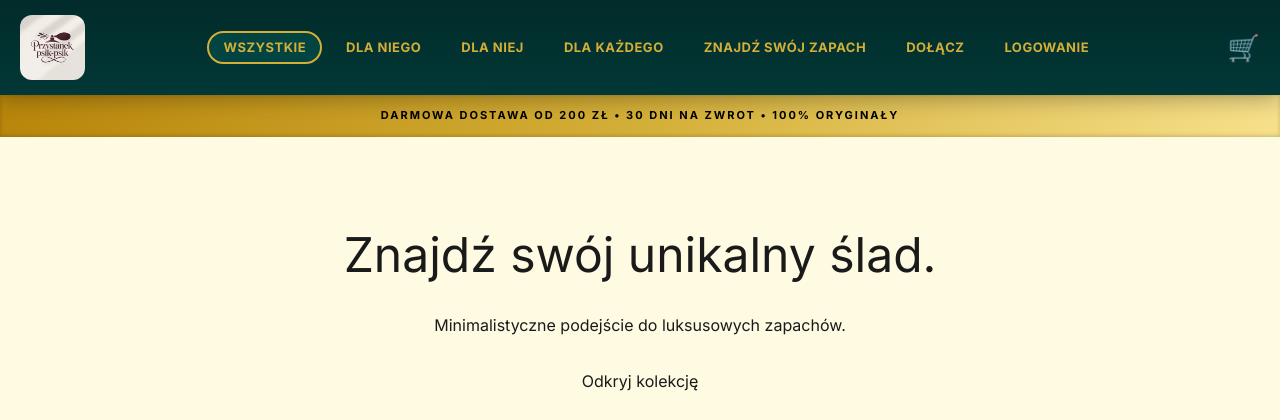
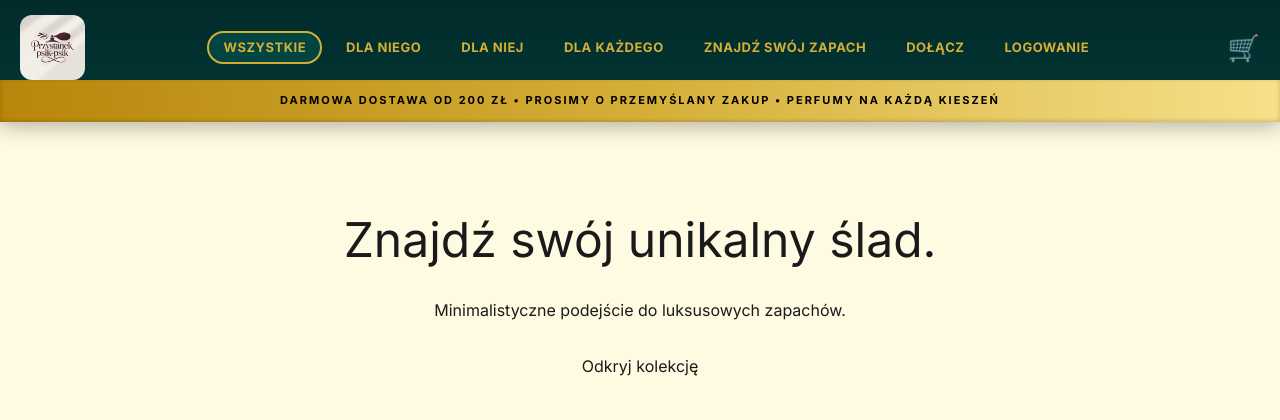
Before and after one commit to Camilleus/perfumy-mlm, a Django app: page / in a window 1280 px wide. Shown: the top 420 px of the page. Run offline with Django 5.2, Linux system fonts and the light colour scheme; data that the repository does not hold is empty.

Commit message:
another part of fixing eastethics

```diff
--- a/templates/base.html
+++ b/templates/base.html
@@ -23,7 +23,7 @@
         a { text-decoration: none; color: inherit; }
 
         header {
-            padding: 15px 0;
+            padding: 15px 0 0 0; /* 15px góra, 0 boki, 0 dół */
             position: sticky;
             top: 0;
             background: var(--nav-gradient);
@@ -151,9 +151,9 @@
             <a href="{% url 'cart_detail' %}" class="cart-icon">🛒</a>
         </nav>
     </div>
+    <div class="trust-bar">Darmowa dostawa od 200 zł &bull; Prosimy o Przemyślany Zakup &bull; Perfumy na Każdą Kieszeń</div>
+
 </header>
-
-<div class="trust-bar">Darmowa dostawa od 200 zł &bull; 30 dni na zwrot &bull; 100% Oryginały</div>
 
 {% block content %}{% endblock %}
 
```
